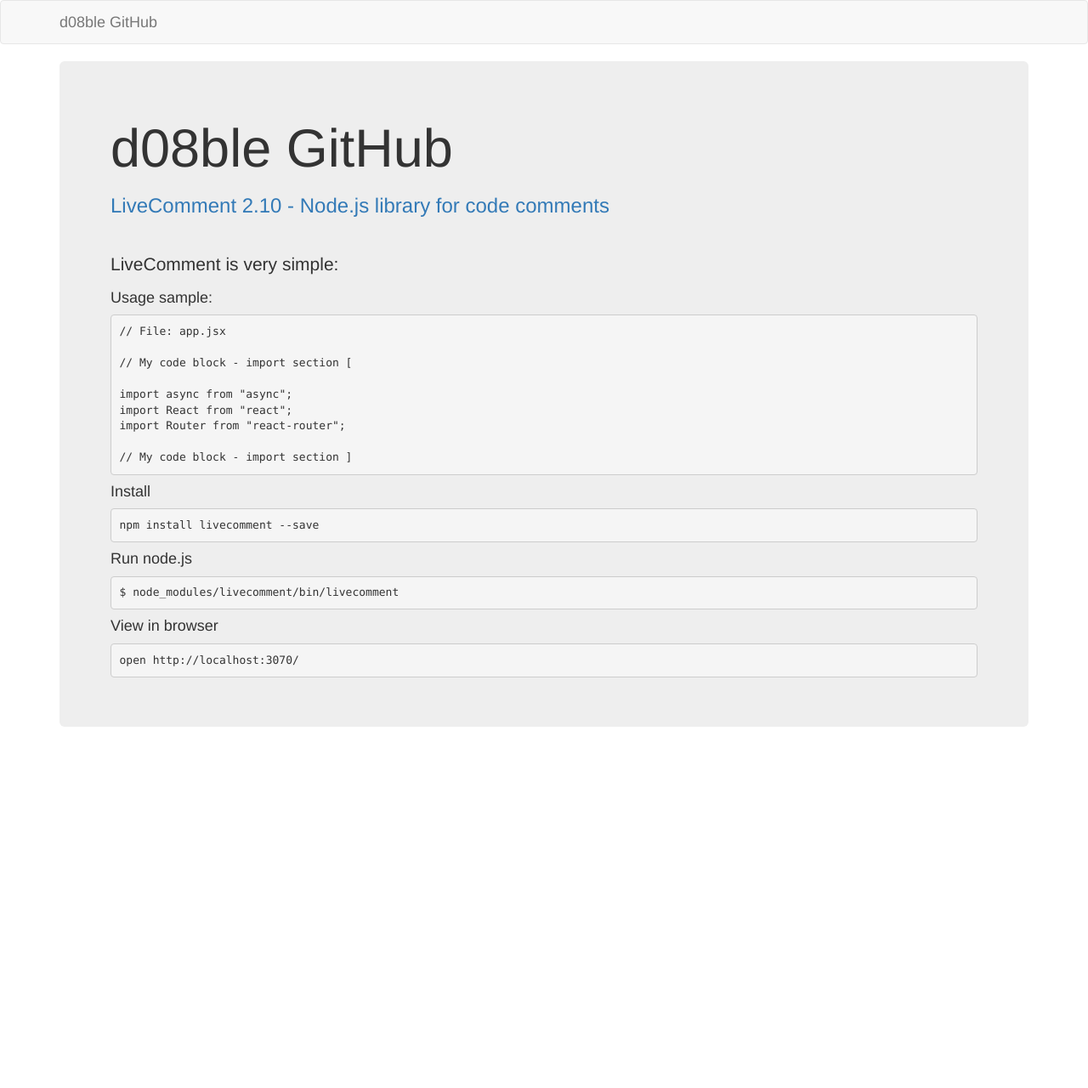
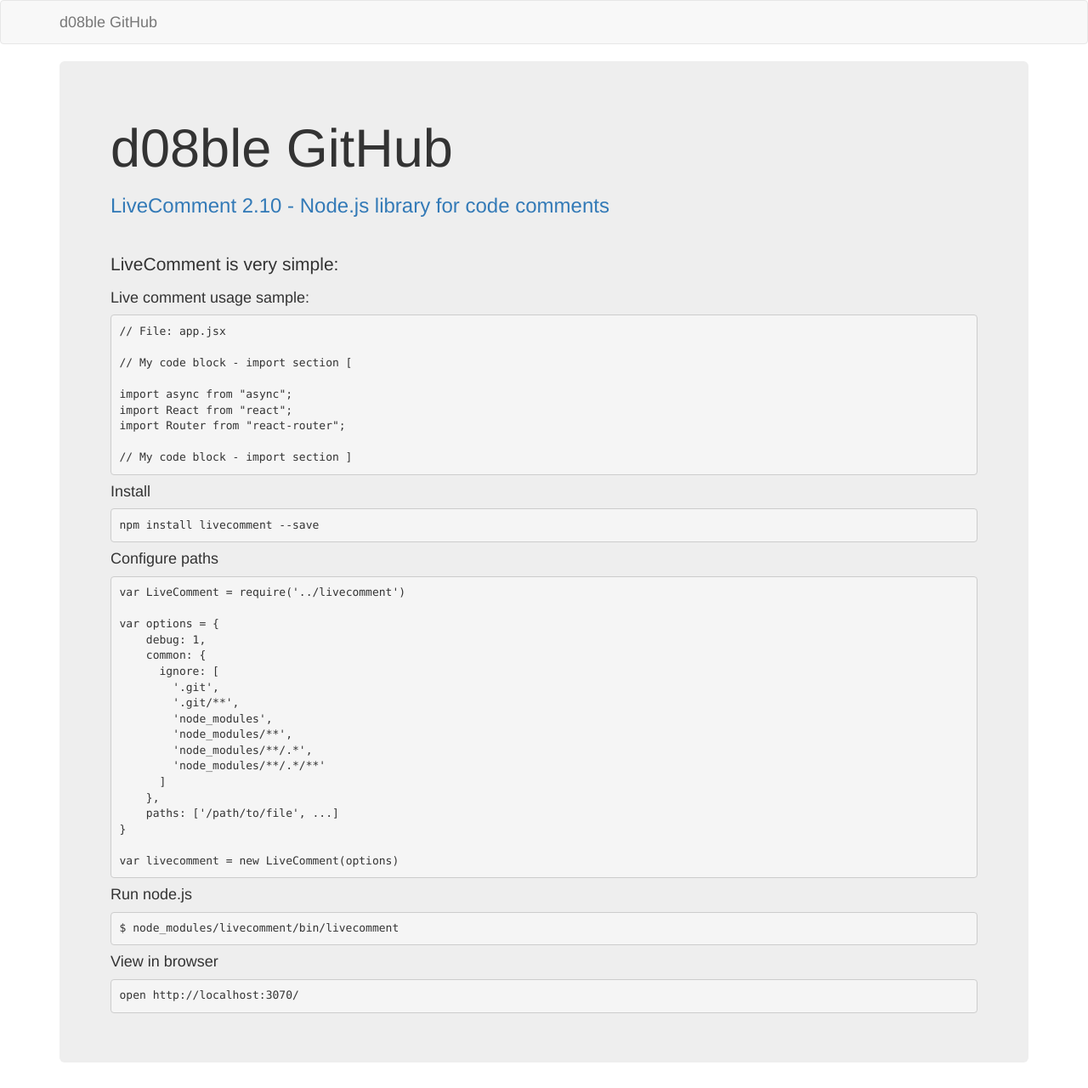
Before and after one commit to d08ble/d08ble.github.io, a Jekyll site: the page built from index.md, in a window 1280 px wide. Shown: the whole page at 85% size. Built offline with Jekyll 4.4.1, drawn with Linux system fonts in a browser that asks for light colours; before the commit the page ends 900 px from its top, so only the background shows below that.

Commit message:
Edit from JekyllCMS

```diff
--- a/index.md
+++ b/index.md
@@ -6,7 +6,7 @@ title: d08ble Home
 <br>
 LiveComment is very simple:
 
-#### Usage sample:
+#### Live comment usage sample:
 
 {% highlight javascript %}
 // File: app.jsx
@@ -26,6 +26,29 @@ import Router from "react-router";
 npm install livecomment --save
 {% endhighlight %}
 
+#### Configure paths
+
+{% highlight javascript %}
+var LiveComment = require('../livecomment')
+
+var options = {
+    debug: 1,
+    common: {
+      ignore: [
+        '.git',
+        '.git/**',
+        'node_modules',
+        'node_modules/**',
+        'node_modules/**/.*',
+        'node_modules/**/.*/**'
+      ]
+    },
+    paths: ['/path/to/file', ...]
+}
+
+var livecomment = new LiveComment(options)
+{% endhighlight %}
+
 #### Run node.js
 
 {% highlight javascript %}
```
